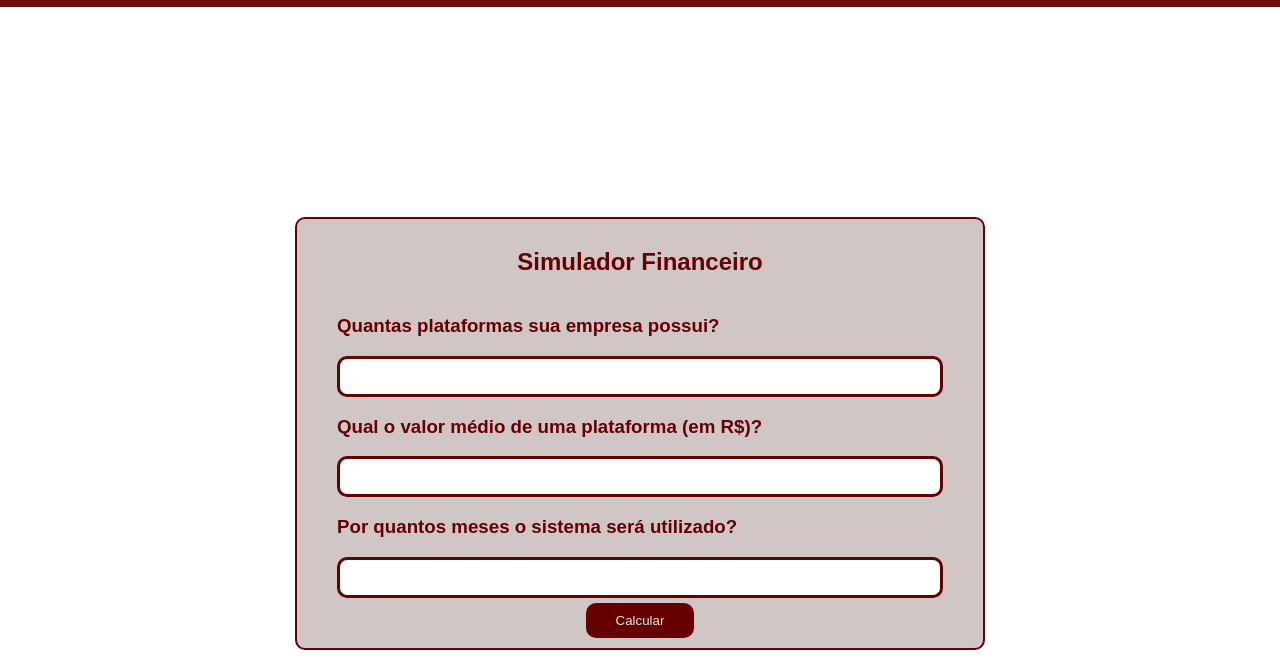
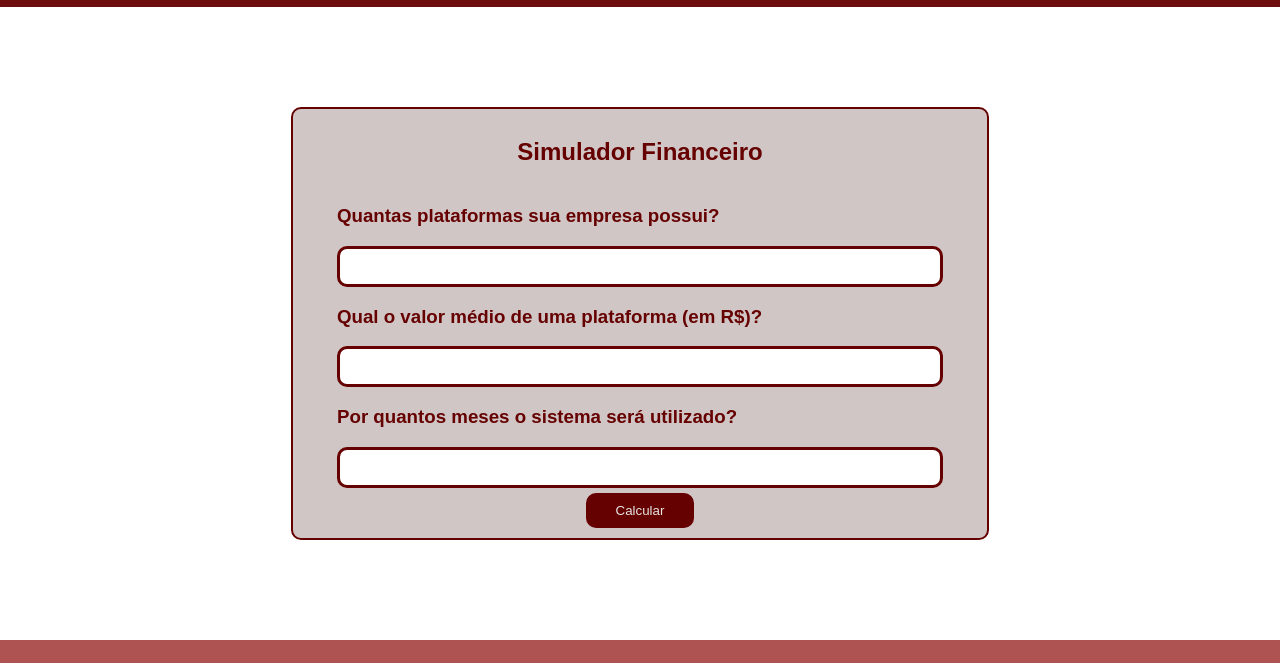
Before and after one commit to Enrico-Faraldo/Gas_Busters, a plain HTML site: page Site oficial/simulador.html in a window 1280 px wide. Shown: the part 90-753 px from the top of the page. Drawn offline with Linux system fonts and the light colour scheme; a web font is replaced by a local one.

Commit message:
calculadora centralizada

```diff
--- a/Site oficial/css/style2.css
+++ b/Site oficial/css/style2.css
@@ -134,7 +134,7 @@ body{
 
 .card-simulador{
     width: 600px;
-    margin: 210px ;
+    margin: 100px ;
     background-color: #d1c6c6;
     height: fit-content;
     border-radius: 10px;
@@ -162,3 +162,12 @@ body{
     max-width: 45%;
     box-shadow: 0 2px 10px rgba(0, 0, 0, 0.1);
 }
+
+/*FORMULARIO DO SIMULADOR*/
+.formulario{
+    display: flex;
+    flex-direction: column;
+    justify-content: center;
+    align-items: center;
+    text-align: left;
+}
```
